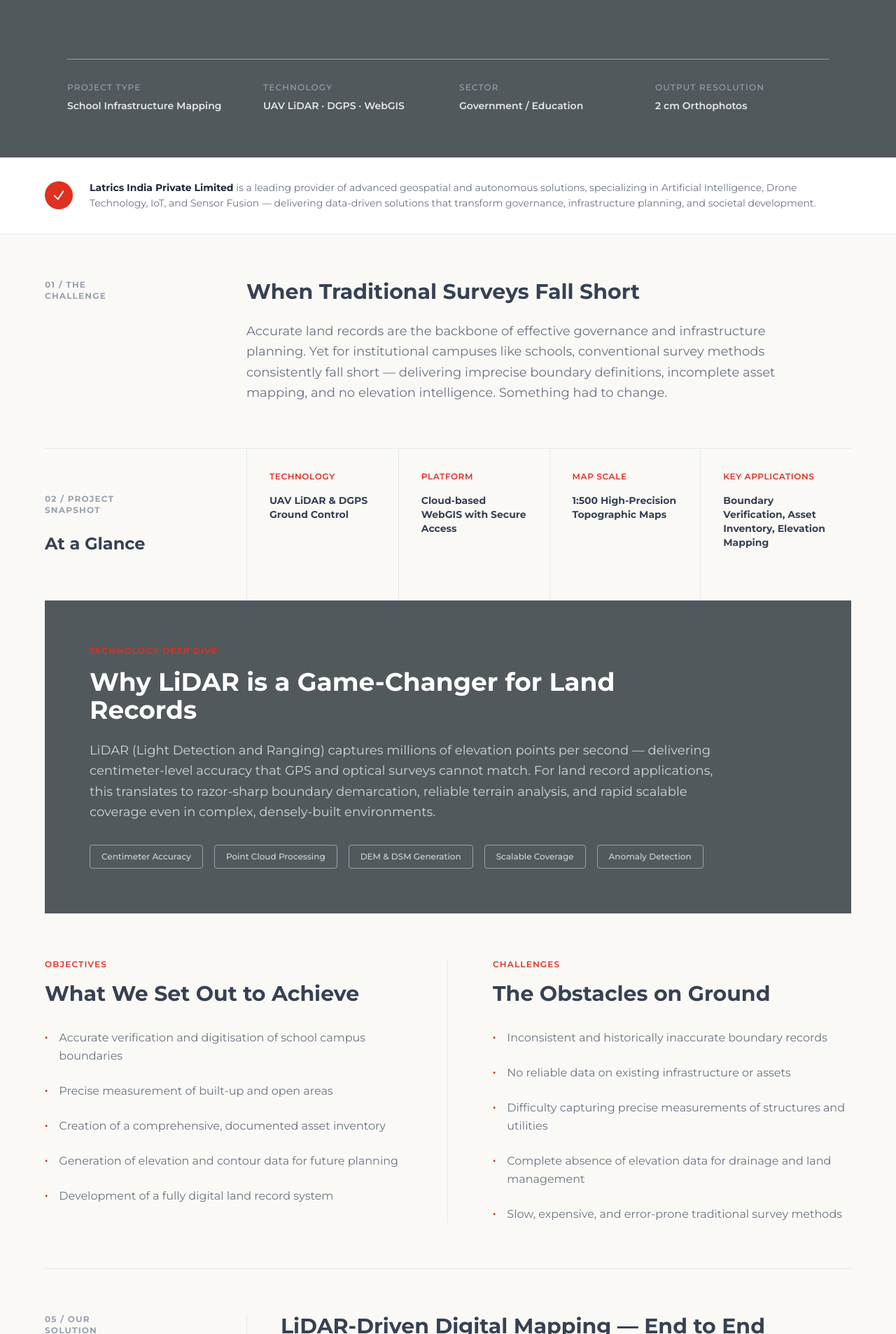
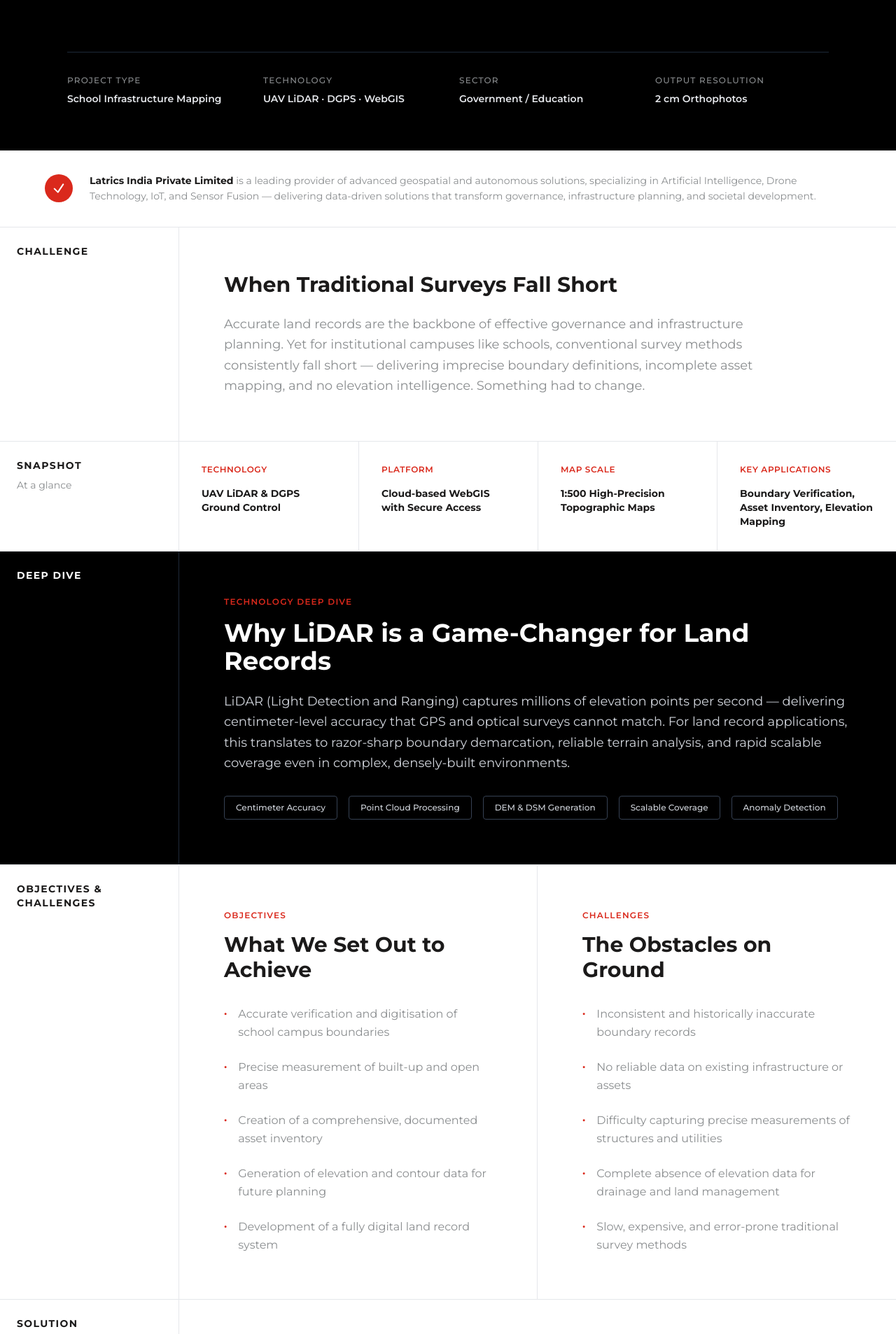
Before and after one commit to latrics/Latrics_website_2.0, a Next.js app in the folder frontend/: page /case-studies in a window 1280 px wide. Shown: the part 594-2500 px from the top of the page at 70% size. Built offline with nearby package versions, Linux system fonts and the light colour scheme.

Commit message:
update case study redirect link from homepage. Redesigned case study similar to home page

```diff
--- a/frontend/src/app/case-studies/page.tsx
+++ b/frontend/src/app/case-studies/page.tsx
@@ -2,45 +2,47 @@ import React from 'react';
 import Navbar from '@/components/Navbar';
 import Footer from '@/components/Footer';
 import Image from 'next/image';
+import SectionLayout from '@/components/SectionLayout';
 
 export default function SchoolCampusCaseStudy() {
   return (
     <main className="min-h-screen flex flex-col">
-      <div className="relative z-10 bg-[#faf9f6] flex-1">
+      <div className="relative z-10 bg-white flex-1">
         <Navbar />
 
       {/* Hero Section */}
-      <section className="min-h-screen bg-[#52595d] text-white pt-32 pb-16 px-8 lg:px-24 flex flex-col justify-center">
+      <section className="min-h-screen bg-black text-white pt-32 pb-16 px-8 lg:px-24 flex flex-col justify-center">
         <div className="max-w-6xl mx-auto w-full">
-          <div className="flex gap-4 mb-10">
-            <span className="border border-gray-400 px-4 py-1.5 text-xs font-semibold tracking-wider uppercase rounded-sm">Case Study</span>
-            <span className="border border-gray-400 px-4 py-1.5 text-xs font-semibold tracking-wider uppercase rounded-sm">Revenue & Land Records</span>
+          <div className="flex items-center gap-2 mb-10">
+            <span className="text-brand-red text-xs md:text-sm font-heading font-semibold tracking-widest uppercase">Case Study</span>
+            <span className="text-brand-red text-xs md:text-sm">•</span>
+            <span className="text-brand-red text-xs md:text-sm font-heading font-semibold tracking-widest uppercase">Revenue & Land Records</span>
           </div>
 
           <h1 className="text-5xl lg:text-7xl font-bold mb-8 leading-tight tracking-tight">
             Mapping School Campuses <br/>
-            with <span className="text-[#e03020]">Centimeter Precision</span> <br/>
+            with <span className="text-brand-red">Centimeter Precision</span> <br/>
             Using LiDAR Drones
           </h1>
           <p className="text-xl text-gray-300 max-w-3xl leading-relaxed mb-20">
             How Latrics India modernised land record management for institutional campuses through UAV LiDAR technology — delivering accuracy traditional surveys simply cannot.
           </p>
 
-          <div className="grid grid-cols-2 md:grid-cols-4 gap-8 border-t border-gray-400 pt-8 mt-12 text-left">
+          <div className="grid grid-cols-2 md:grid-cols-4 gap-8 border-t border-gray-800 pt-8 mt-12 text-left">
             <div>
-              <p className="text-xs text-gray-400 uppercase tracking-widest mb-2 font-medium">Project Type</p>
+              <p className="text-xs text-brand-olive uppercase tracking-widest mb-2 font-heading font-medium">Project Type</p>
               <p className="text-sm font-semibold text-gray-200">School Infrastructure Mapping</p>
             </div>
             <div>
-              <p className="text-xs text-gray-400 uppercase tracking-widest mb-2 font-medium">Technology</p>
+              <p className="text-xs text-brand-olive uppercase tracking-widest mb-2 font-heading font-medium">Technology</p>
               <p className="text-sm font-semibold text-gray-200">UAV LiDAR · DGPS · WebGIS</p>
             </div>
             <div>
-              <p className="text-xs text-gray-400 uppercase tracking-widest mb-2 font-medium">Sector</p>
+              <p className="text-xs text-brand-olive uppercase tracking-widest mb-2 font-heading font-medium">Sector</p>
               <p className="text-sm font-semibold text-gray-200">Government / Education</p>
             </div>
             <div>
-              <p className="text-xs text-gray-400 uppercase tracking-widest mb-2 font-medium">Output Resolution</p>
+              <p className="text-xs text-brand-olive uppercase tracking-widest mb-2 font-heading font-medium">Output Resolution</p>
               <p className="text-sm font-semibold text-gray-200">2 cm Orthophotos</p>
             </div>
           </div>
@@ -50,83 +52,73 @@ export default function SchoolCampusCaseStudy() {
       {/* Intro Banner */}
       <div className="bg-white border-b border-gray-200 py-8 px-8">
         <div className="max-w-6xl mx-auto flex items-center gap-6">
-          <div className="w-10 h-10 bg-[#e03020] rounded-full flex items-center justify-center shrink-0 text-white">
+          <div className="w-10 h-10 bg-brand-red rounded-full flex items-center justify-center shrink-0 text-white">
             <svg xmlns="http://www.w3.org/2000/svg" fill="none" viewBox="0 0 24 24" strokeWidth={2.5} stroke="currentColor" className="w-5 h-5">
               <path strokeLinecap="round" strokeLinejoin="round" d="m4.5 12.75 6 6 9-13.5" />
             </svg>
           </div>
-          <p className="text-gray-500 text-sm leading-relaxed">
-            <strong className="text-gray-800">Latrics India Private Limited</strong> is a leading provider of advanced geospatial and autonomous solutions, specializing in Artificial Intelligence, Drone Technology, IoT, and Sensor Fusion — delivering data-driven solutions that transform governance, infrastructure planning, and societal development.
+          <p className="text-brand-olive text-sm leading-relaxed">
+            <strong className="text-brand-charcoal">Latrics India Private Limited</strong> is a leading provider of advanced geospatial and autonomous solutions, specializing in Artificial Intelligence, Drone Technology, IoT, and Sensor Fusion — delivering data-driven solutions that transform governance, infrastructure planning, and societal development.
           </p>
         </div>
       </div>
 
-      <div className="max-w-6xl mx-auto px-8 lg:px-0">
-
       {/* The Challenge */}
-        <div className="flex flex-col md:flex-row py-16 border-b border-gray-200">
-          <div className="md:w-1/4 pr-8 shrink-0 mb-8 md:mb-0">
-            <p className="text-xs font-bold text-gray-400 tracking-widest uppercase">01 / The</p>
-            <p className="text-xs font-bold text-gray-400 tracking-widest uppercase">Challenge</p>
-          </div>
-          <div className="md:w-3/4">
-            <h2 className="text-3xl font-bold text-gray-700 mb-6">When Traditional Surveys Fall Short</h2>
-            <p className="text-gray-500 leading-relaxed max-w-3xl text-lg">
+      <SectionLayout number="01 / THE CHALLENGE" title="Challenge">
+        <div className="p-8 lg:p-16">
+          <h2 className="text-3xl font-bold text-brand-charcoal mb-6">When Traditional Surveys Fall Short</h2>
+          <p className="text-brand-olive leading-relaxed max-w-3xl text-lg">
             Accurate land records are the backbone of effective governance and infrastructure planning. Yet for institutional campuses like schools, conventional survey methods consistently fall short — delivering imprecise boundary definitions, incomplete asset mapping, and no elevation intelligence. Something had to change.
           </p>
         </div>
-        </div>
+      </SectionLayout>
 
       {/* Project Snapshot */}
-        <div className="flex flex-col md:flex-row py-0 border-b border-gray-200">
-          <div className="md:w-1/4 pr-8 shrink-0 py-16">
-            <p className="text-xs font-bold text-gray-400 tracking-widest uppercase">02 / Project</p>
-            <p className="text-xs font-bold text-gray-400 tracking-widest uppercase mb-6">Snapshot</p>
-            <h2 className="text-2xl font-bold text-gray-700">At a Glance</h2>
-          </div>
-          <div className="md:w-3/4 grid grid-cols-1 sm:grid-cols-2 md:grid-cols-4 border-l border-gray-200">
+      <SectionLayout number="02 / PROJECT SNAPSHOT" title="Snapshot" subtitle="At a glance">
+        <div className="grid grid-cols-1 sm:grid-cols-2 md:grid-cols-4 border-t md:border-t-0 border-gray-200">
           <div className="p-8 border-b md:border-b-0 border-gray-200">
-              <h3 className="text-xs font-semibold text-[#e03020] uppercase tracking-wider mb-4">Technology</h3>
-              <p className="font-bold text-gray-700 text-sm">UAV LiDAR & DGPS Ground Control</p>
+            <h3 className="text-xs font-semibold text-brand-red uppercase tracking-wider mb-4">Technology</h3>
+            <p className="font-bold text-brand-charcoal text-sm">UAV LiDAR & DGPS Ground Control</p>
           </div>
           <div className="p-8 border-b md:border-b-0 md:border-l border-gray-200">
-              <h3 className="text-xs font-semibold text-[#e03020] uppercase tracking-wider mb-4">Platform</h3>
-              <p className="font-bold text-gray-700 text-sm">Cloud-based WebGIS with Secure Access</p>
+            <h3 className="text-xs font-semibold text-brand-red uppercase tracking-wider mb-4">Platform</h3>
+            <p className="font-bold text-brand-charcoal text-sm">Cloud-based WebGIS with Secure Access</p>
           </div>
           <div className="p-8 border-b md:border-b-0 md:border-l border-gray-200">
-              <h3 className="text-xs font-semibold text-[#e03020] uppercase tracking-wider mb-4">Map Scale</h3>
-              <p className="font-bold text-gray-700 text-sm">1:500 High-Precision Topographic Maps</p>
+            <h3 className="text-xs font-semibold text-brand-red uppercase tracking-wider mb-4">Map Scale</h3>
+            <p className="font-bold text-brand-charcoal text-sm">1:500 High-Precision Topographic Maps</p>
           </div>
           <div className="p-8 md:border-l border-gray-200">
-              <h3 className="text-xs font-semibold text-[#e03020] uppercase tracking-wider mb-4">Key Applications</h3>
-              <p className="font-bold text-gray-700 text-sm">Boundary Verification, Asset Inventory, Elevation Mapping</p>
+            <h3 className="text-xs font-semibold text-brand-red uppercase tracking-wider mb-4">Key Applications</h3>
+            <p className="font-bold text-brand-charcoal text-sm">Boundary Verification, Asset Inventory, Elevation Mapping</p>
           </div>
         </div>
-        </div>
+      </SectionLayout>
 
       {/* Tech Deep Dive */}
-        <div className="bg-[#52595d] text-white py-16 px-8 md:px-16 border-b border-gray-200 relative overflow-hidden">
-          <div className="relative z-10 max-w-4xl">
-            <p className="text-[#e03020] text-xs font-semibold tracking-widest uppercase mb-4">Technology Deep Dive</p>
+      <SectionLayout number="03 / TECHNOLOGY" title="Deep Dive" dark>
+        <div className="py-16 px-8 md:px-16">
+          <p className="text-brand-red text-xs font-semibold tracking-widest uppercase mb-4">Technology Deep Dive</p>
           <h2 className="text-4xl font-bold mb-6 text-white">Why LiDAR is a Game-Changer for Land Records</h2>
-            <p className="text-gray-300 leading-relaxed mb-8 text-lg">
+          <p className="text-gray-300 leading-relaxed mb-8 text-lg max-w-4xl">
             LiDAR (Light Detection and Ranging) captures millions of elevation points per second — delivering centimeter-level accuracy that GPS and optical surveys cannot match. For land record applications, this translates to razor-sharp boundary demarcation, reliable terrain analysis, and rapid scalable coverage even in complex, densely-built environments.
           </p>
           <div className="flex flex-wrap gap-4">
-              <span className="px-4 py-2 border border-gray-400 rounded-sm text-xs font-medium text-gray-300">Centimeter Accuracy</span>
-              <span className="px-4 py-2 border border-gray-400 rounded-sm text-xs font-medium text-gray-300">Point Cloud Processing</span>
-              <span className="px-4 py-2 border border-gray-400 rounded-sm text-xs font-medium text-gray-300">DEM & DSM Generation</span>
-              <span className="px-4 py-2 border border-gray-400 rounded-sm text-xs font-medium text-gray-300">Scalable Coverage</span>
-              <span className="px-4 py-2 border border-gray-400 rounded-sm text-xs font-medium text-gray-300">Anomaly Detection</span>
+            <span className="px-4 py-2 border border-gray-700 rounded-sm text-xs font-medium text-gray-300">Centimeter Accuracy</span>
+            <span className="px-4 py-2 border border-gray-700 rounded-sm text-xs font-medium text-gray-300">Point Cloud Processing</span>
+            <span className="px-4 py-2 border border-gray-700 rounded-sm text-xs font-medium text-gray-300">DEM & DSM Generation</span>
+            <span className="px-4 py-2 border border-gray-700 rounded-sm text-xs font-medium text-gray-300">Scalable Coverage</span>
+            <span className="px-4 py-2 border border-gray-700 rounded-sm text-xs font-medium text-gray-300">Anomaly Detection</span>
           </div>
         </div>
-        </div>
+      </SectionLayout>
 
       {/* Objectives / Challenges */}
-        <div className="grid md:grid-cols-2 py-16 border-b border-gray-200">
-          <div className="pr-8 md:border-r border-gray-200 mb-12 md:mb-0">
-            <p className="text-[#e03020] text-xs font-semibold tracking-widest uppercase mb-4">Objectives</p>
-            <h2 className="text-3xl font-bold text-gray-700 mb-8">What We Set Out to Achieve</h2>
+      <SectionLayout number="04 / OBJECTIVES & CHALLENGES" title="Objectives & Challenges">
+        <div className="grid md:grid-cols-2">
+          <div className="p-8 lg:p-16 md:border-r border-gray-200">
+            <p className="text-brand-red text-xs font-semibold tracking-widest uppercase mb-4">Objectives</p>
+            <h2 className="text-3xl font-bold text-brand-charcoal mb-8">What We Set Out to Achieve</h2>
             <ul className="space-y-6">
               {[
                 "Accurate verification and digitisation of school campus boundaries",
@@ -136,15 +128,15 @@ export default function SchoolCampusCaseStudy() {
                 "Development of a fully digital land record system"
               ].map((item, i) => (
                 <li key={i} className="flex gap-4">
-                  <span className="text-[#e03020] font-bold mt-1 text-xs">•</span>
-                  <span className="text-gray-500 leading-relaxed">{item}</span>
+                  <span className="text-brand-red font-bold mt-1 text-xs">•</span>
+                  <span className="text-brand-olive leading-relaxed">{item}</span>
                 </li>
               ))}
             </ul>
           </div>
-          <div className="md:pl-16">
-            <p className="text-[#e03020] text-xs font-semibold tracking-widest uppercase mb-4">Challenges</p>
-            <h2 className="text-3xl font-bold text-gray-700 mb-8">The Obstacles on Ground</h2>
+          <div className="p-8 lg:p-16">
+            <p className="text-brand-red text-xs font-semibold tracking-widest uppercase mb-4">Challenges</p>
+            <h2 className="text-3xl font-bold text-brand-charcoal mb-8">The Obstacles on Ground</h2>
             <ul className="space-y-6">
               {[
                 "Inconsistent and historically inaccurate boundary records",
@@ -154,36 +146,28 @@ export default function SchoolCampusCaseStudy() {
                 "Slow, expensive, and error-prone traditional survey methods"
               ].map((item, i) => (
                 <li key={i} className="flex gap-4">
-                  <span className="text-[#e03020] font-bold mt-1 text-xs">•</span>
-                  <span className="text-gray-500 leading-relaxed">{item}</span>
+                  <span className="text-brand-red font-bold mt-1 text-xs">•</span>
+                  <span className="text-brand-olive leading-relaxed">{item}</span>
                 </li>
               ))}
             </ul>
           </div>
         </div>
+      </SectionLayout>
 
       {/* Solution */}
-        <div className="flex flex-col md:flex-row py-16 border-b border-gray-200">
-          <div className="md:w-1/4 pr-8 shrink-0 mb-8 md:mb-0">
-            <p className="text-xs font-bold text-gray-400 tracking-widest uppercase">05 / Our</p>
-            <p className="text-xs font-bold text-gray-400 tracking-widest uppercase">Solution</p>
-          </div>
-          <div className="md:w-3/4 md:border-l border-gray-200 md:pl-12">
-            <h2 className="text-3xl font-bold text-gray-700 mb-6">LiDAR-Driven Digital Mapping — End to End</h2>
-            <p className="text-gray-500 leading-relaxed max-w-4xl text-lg">
+      <SectionLayout number="05 / OUR SOLUTION" title="Solution">
+        <div className="p-8 lg:p-16">
+          <h2 className="text-3xl font-bold text-brand-charcoal mb-6">LiDAR-Driven Digital Mapping — End to End</h2>
+          <p className="text-brand-olive leading-relaxed max-w-4xl text-lg">
             Latrics deployed a comprehensive LiDAR-based drone survey to capture high-resolution spatial data across school campuses. Using DGPS-enabled ground control points, we processed the data to generate precise boundary maps, orthophotos, and full 3D models. Every output was integrated into a cloud-based WebGIS platform — giving stakeholders instant, secure access to visualise and manage land records from anywhere.
           </p>
         </div>
-        </div>
+      </SectionLayout>
 
       {/* Execution Methodology */}
-        <div className="flex flex-col md:flex-row py-16 border-b border-gray-200">
-          <div className="md:w-1/4 pr-8 shrink-0 mb-8 md:mb-0">
-            <p className="text-xs font-bold text-gray-400 tracking-widest uppercase">06 / Execution</p>
-            <p className="text-xs font-bold text-gray-400 tracking-widest uppercase mb-6">Methodology</p>
-            <h2 className="text-2xl font-bold text-gray-700">How We Did<br/>It</h2>
-          </div>
-          <div className="md:w-3/4 md:border-l border-gray-200 md:pl-12">
+      <SectionLayout number="06 / EXECUTION METHODOLOGY" title="Methodology" subtitle="How we did it">
+        <div className="p-8 lg:p-16">
           <div className="space-y-0">
             {[
               { title: "Ground Truth First", desc: "Establishment of Ground Control Points using DGPS for centimeter-level accuracy before any aerial work begins." },
@@ -193,40 +177,35 @@ export default function SchoolCampusCaseStudy() {
               { title: "Delivery & Training", desc: "Handover of all deliverables and comprehensive stakeholder training on the WebGIS platform." }
             ].map((step, i) => (
               <div key={i} className={`flex gap-8 py-8 ${i !== 0 ? 'border-t border-gray-200' : ''}`}>
-                  <div className="w-8 h-8 rounded-full bg-[#e03020] text-white font-bold flex items-center justify-center shrink-0 text-sm shadow-sm mt-1">
+                <div className="w-8 h-8 rounded-full bg-brand-red text-white font-bold flex items-center justify-center shrink-0 text-sm shadow-sm mt-1">
                   {i + 1}
                 </div>
                 <div>
-                    <h3 className="text-lg font-bold text-gray-700 mb-2">{step.title}</h3>
-                    <p className="text-gray-500 leading-relaxed">{step.desc}</p>
+                  <h3 className="text-lg font-bold text-brand-charcoal mb-2">{step.title}</h3>
+                  <p className="text-brand-olive leading-relaxed">{step.desc}</p>
                 </div>
               </div>
             ))}
           </div>
         </div>
-        </div>
+      </SectionLayout>
 
       {/* Key Deliverables */}
-        <div className="flex flex-col md:flex-row py-16 border-b border-gray-200">
-           <div className="md:w-1/4 pr-8 shrink-0 mb-8 md:mb-0">
-             <p className="text-xs font-bold text-gray-400 tracking-widest uppercase">07 / Key</p>
-             <p className="text-xs font-bold text-gray-400 tracking-widest uppercase mb-6">Deliverables</p>
-             <h2 className="text-2xl font-bold text-gray-700 mb-6 pr-4">What Authorities Received</h2>
-             <p className="text-gray-500 text-sm leading-relaxed">
+      <SectionLayout number="07 / KEY DELIVERABLES" title="Deliverables" subtitle="What authorities received">
+        <div>
+          <p className="text-brand-olive text-sm leading-relaxed p-8 lg:px-16 lg:pt-16 max-w-2xl">
             Every output was validated on-ground and delivered through a secure WebGIS platform — giving stakeholders instant access to the complete spatial picture of their campus.
           </p>
-           </div>
-
-           <div className="md:w-3/4 md:border-l border-gray-200 grid grid-cols-1 sm:grid-cols-2">
+          <div className="grid grid-cols-1 sm:grid-cols-2 border-t border-gray-200">
             <div className="border-b sm:border-r border-gray-200 border-dashed bg-gray-50/50 group">
               <div className="h-48 relative overflow-hidden border-b border-gray-200 border-dashed bg-gray-900 cursor-pointer">
                 <Image src="/assets/topo_map.png" alt="Topographic map" fill className="object-cover opacity-90 transition-transform duration-700 group-hover:scale-105" />
                 <div className="absolute inset-0 bg-black/10 group-hover:bg-transparent transition-colors" />
               </div>
               <div className="p-8">
-                   <span className="text-[#e03020] text-xs font-semibold tracking-wider uppercase">Topographic Map</span>
-                   <h3 className="text-xl font-bold text-gray-800 mt-2 mb-3">High-Precision Campus Map</h3>
-                   <p className="text-gray-500 text-sm leading-relaxed">1:500 scale topographic map with complete boundary demarcation, asset positions, and spot-level measurements across the school.</p>
+                 <span className="text-brand-red text-xs font-semibold tracking-wider uppercase">Topographic Map</span>
+                 <h3 className="text-xl font-bold text-brand-charcoal mt-2 mb-3">High-Precision Campus Map</h3>
+                 <p className="text-brand-olive text-sm leading-relaxed">1:500 scale topographic map with complete boundary demarcation, asset positions, and spot-level measurements across the school.</p>
               </div>
            </div>
             <div className="border-b border-gray-200 border-dashed bg-gray-50/50 group">
@@ -235,17 +214,15 @@ export default function SchoolCampusCaseStudy() {
                 <div className="absolute inset-0 bg-black/10 group-hover:bg-transparent transition-colors" />
               </div>
               <div className="p-8">
-                   <span className="text-[#e03020] text-xs font-semibold tracking-wider uppercase">DEM</span>
-                   <h3 className="text-xl font-bold text-gray-800 mt-2 mb-3">Digital Elevation Model</h3>
-                   <p className="text-gray-500 text-sm leading-relaxed">Colour-coded elevation model revealing terrain variation across the campus — essential for drainage planning and land management decisions.</p>
+                 <span className="text-brand-red text-xs font-semibold tracking-wider uppercase">DEM</span>
+                 <h3 className="text-xl font-bold text-brand-charcoal mt-2 mb-3">Digital Elevation Model</h3>
+                 <p className="text-brand-olive text-sm leading-relaxed">Colour-coded elevation model revealing terrain variation across the campus — essential for drainage planning and land management decisions.</p>
               </div>
            </div>
           </div>
         </div>
+      </SectionLayout>
 
-      </div>
-
-      {/* Footer Area - to show completeness */}
       </div>
       <Footer />
     </main>
```
Also changed, not shown: frontend/src/components/homescreen/CaseStudiesSection.tsx (+5 -4 lines). Lines whose indentation alone changed are shown as unchanged.
